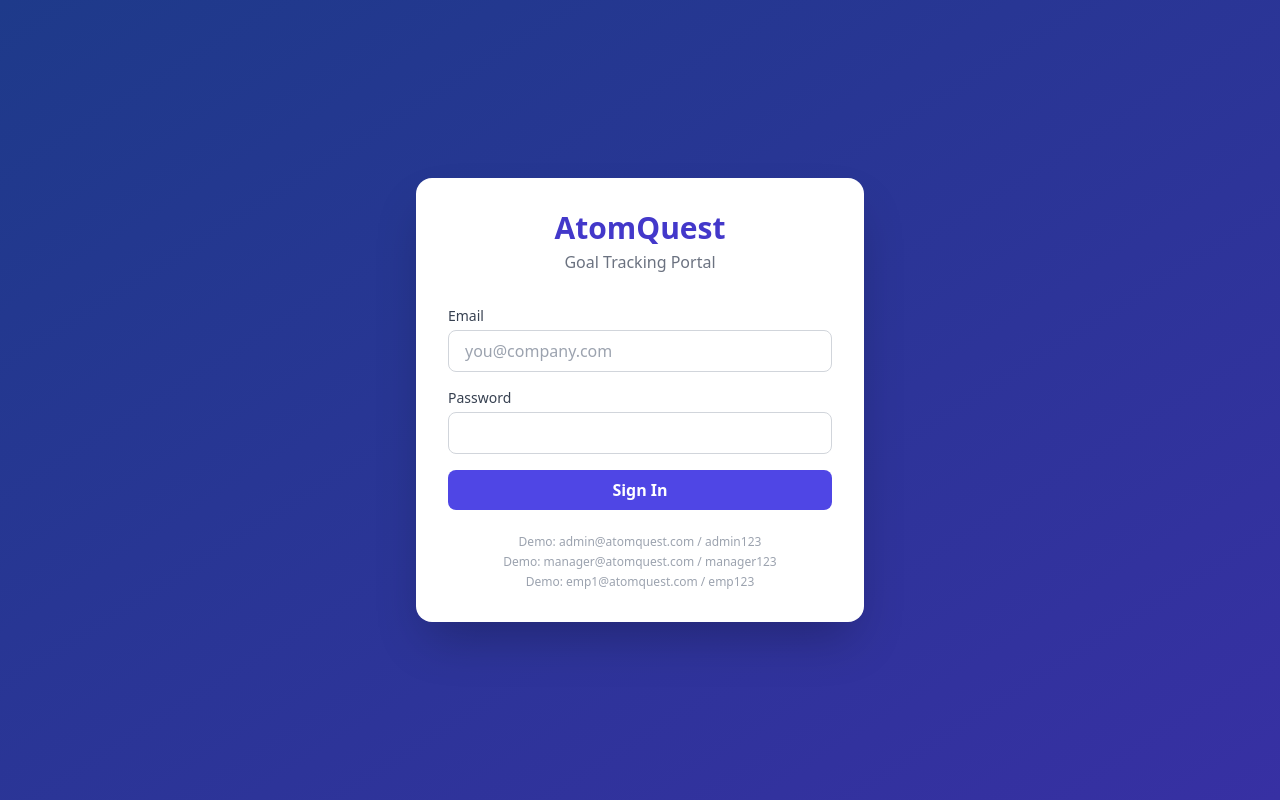
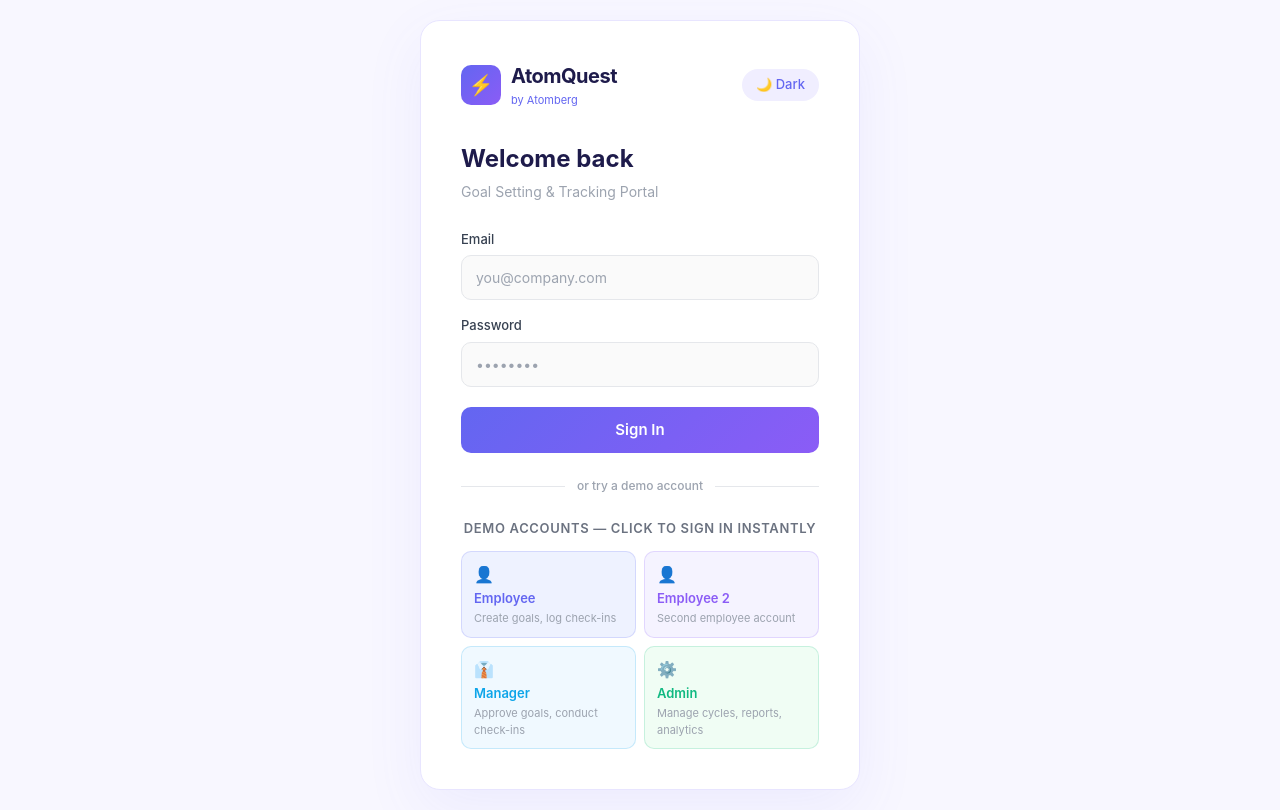
Before and after one commit to rohit-yadav-ece/atomquest, a React (Vite) app in the folder frontend/: page /login in a window 1280 px wide. Built offline with nearby package versions, Linux system fonts and the light colour scheme.

Commit message:
Enhance Login component with dark mode and demo accounts
Refactor Login component to support dark mode and demo accounts. Update handleSubmit to use API for login and improve error handling.

```diff
--- a/frontend/src/pages/Login.jsx
+++ b/frontend/src/pages/Login.jsx
@@ -1,73 +1,278 @@
-import { useState } from "react";
+import { useState, useEffect } from "react";
 import { useNavigate } from "react-router-dom";
 import { useAuth } from "../context/AuthContext";
+import { api } from "../utils/api";
+
+const DEMO_ACCOUNTS = [
+  { role: "Employee", email: "emp1@atomquest.com", password: "emp123", desc: "Create goals, log check-ins", color: "#6366f1", bg: "#eef2ff", icon: "👤" },
+  { role: "Employee 2", email: "emp2@atomquest.com", password: "emp123", desc: "Second employee account", color: "#8b5cf6", bg: "#f5f3ff", icon: "👤" },
+  { role: "Manager", email: "manager@atomquest.com", password: "manager123", desc: "Approve goals, conduct check-ins", color: "#0ea5e9", bg: "#f0f9ff", icon: "👔" },
+  { role: "Admin", email: "admin@atomquest.com", password: "admin123", desc: "Manage cycles, reports, analytics", color: "#10b981", bg: "#f0fdf4", icon: "⚙️" },
+];
+
+const DEMO_ACCOUNTS_DARK = [
+  { role: "Employee", email: "emp1@atomquest.com", password: "emp123", desc: "Create goals, log check-ins", color: "#818cf8", bg: "#1e1b4b", icon: "👤" },
+  { role: "Employee 2", email: "emp2@atomquest.com", password: "emp123", desc: "Second employee account", color: "#a78bfa", bg: "#2e1065", icon: "👤" },
+  { role: "Manager", email: "manager@atomquest.com", password: "manager123", desc: "Approve goals, conduct check-ins", color: "#38bdf8", bg: "#0c4a6e", icon: "👔" },
+  { role: "Admin", email: "admin@atomquest.com", password: "admin123", desc: "Manage cycles, reports, analytics", color: "#34d399", bg: "#064e3b", icon: "⚙️" },
+];
 
 export default function Login() {
-  const { login } = useAuth();
-  const navigate = useNavigate();
   const [email, setEmail] = useState("");
   const [password, setPassword] = useState("");
   const [error, setError] = useState("");
   const [loading, setLoading] = useState(false);
+  const [loadingRole, setLoadingRole] = useState("");
+  const [dark, setDark] = useState(() => localStorage.getItem("aq_theme") === "dark");
+  const { login } = useAuth();
+  const navigate = useNavigate();
 
-  const handleSubmit = async (e) => {
-    e.preventDefault();
+  useEffect(() => {
+    document.documentElement.setAttribute("data-theme", dark ? "dark" : "light");
+    localStorage.setItem("aq_theme", dark ? "dark" : "light");
+  }, [dark]);
+
+  const handleSubmit = async (e, overrideEmail, overridePass, role) => {
+    if (e) e.preventDefault();
+    const finalEmail = overrideEmail || email;
+    const finalPass = overridePass || password;
     setError("");
     setLoading(true);
+    if (role) setLoadingRole(role);
     try {
-      const user = await login(email, password);
-      if (user.role === "admin") navigate("/admin");
-      else if (user.role === "manager") navigate("/manager");
-      else navigate("/employee");
+      const data = await api.post("/api/auth/login", { email: finalEmail, password: finalPass });
+      login(data.access_token, data.user);
+      if (data.user.role === "admin") navigate("/admin");
+      else if (data.user.role === "manager") navigate("/manager");
+      else navigate("/dashboard");
     } catch (err) {
-      setError(err.message);
+      setError("Invalid email or password");
     } finally {
       setLoading(false);
+      setLoadingRole("");
     }
   };
 
+  const accounts = dark ? DEMO_ACCOUNTS_DARK : DEMO_ACCOUNTS;
+
+  const s = {
+    page: {
+      minHeight: "100vh",
+      background: dark ? "#0f0f18" : "#f8f7ff",
+      display: "flex",
+      alignItems: "center",
+      justifyContent: "center",
+      fontFamily: "'Inter', -apple-system, sans-serif",
+      padding: "20px",
+      transition: "background 0.3s",
+    },
+    card: {
+      background: dark ? "#16162a" : "#ffffff",
+      borderRadius: "20px",
+      border: dark ? "1px solid #2a2a45" : "1px solid #e8e5ff",
+      padding: "40px",
+      width: "100%",
+      maxWidth: "440px",
+      boxShadow: dark ? "0 20px 60px rgba(0,0,0,0.5)" : "0 20px 60px rgba(99,102,241,0.08)",
+    },
+    topbar: {
+      display: "flex",
+      justifyContent: "space-between",
+      alignItems: "center",
+      marginBottom: "32px",
+    },
+    logo: {
+      display: "flex",
+      alignItems: "center",
+      gap: "10px",
+    },
+    logoIcon: {
+      width: "40px",
+      height: "40px",
+      borderRadius: "10px",
+      background: "linear-gradient(135deg, #6366f1, #8b5cf6)",
+      display: "flex",
+      alignItems: "center",
+      justifyContent: "center",
+      color: "white",
+      fontSize: "20px",
+      fontWeight: "700",
+    },
+    logoText: {
+      fontSize: "20px",
+      fontWeight: "700",
+      color: dark ? "#fff" : "#1e1b4b",
+      letterSpacing: "-0.5px",
+    },
+    logoSub: {
+      fontSize: "11px",
+      color: dark ? "#818cf8" : "#6366f1",
+      marginTop: "1px",
+    },
+    toggle: {
+      background: dark ? "#2a2a45" : "#f0eeff",
+      border: "none",
+      borderRadius: "20px",
+      padding: "6px 14px",
+      cursor: "pointer",
+      fontSize: "13px",
+      color: dark ? "#a5b4fc" : "#6366f1",
+      fontWeight: "500",
+      display: "flex",
+      alignItems: "center",
+      gap: "5px",
+    },
+    heading: {
+      fontSize: "24px",
+      fontWeight: "700",
+      color: dark ? "#fff" : "#1e1b4b",
+      marginBottom: "4px",
+    },
+    sub: {
+      fontSize: "14px",
+      color: dark ? "#8b8ba7" : "#9ca3af",
+      marginBottom: "28px",
+    },
+    label: {
+      fontSize: "13px",
+      fontWeight: "500",
+      color: dark ? "#a5b4fc" : "#374151",
+      marginBottom: "6px",
+      display: "block",
+    },
+    input: {
+      width: "100%",
+      padding: "11px 14px",
+      borderRadius: "10px",
+      border: dark ? "1px solid #2a2a45" : "1px solid #e5e7eb",
+      background: dark ? "#1e1e35" : "#fafafa",
+      color: dark ? "#fff" : "#111",
+      fontSize: "14px",
+      marginBottom: "16px",
+      outline: "none",
+      boxSizing: "border-box",
+      transition: "border 0.2s",
+    },
+    btn: {
+      width: "100%",
+      padding: "12px",
+      borderRadius: "10px",
+      border: "none",
+      background: "linear-gradient(135deg, #6366f1, #8b5cf6)",
+      color: "white",
+      fontSize: "15px",
+      fontWeight: "600",
+      cursor: "pointer",
+      marginTop: "4px",
+      transition: "opacity 0.2s, transform 0.1s",
+    },
+    divider: {
+      display: "flex",
+      alignItems: "center",
+      gap: "12px",
+      margin: "24px 0",
+    },
+    divLine: {
+      flex: 1,
+      height: "1px",
+      background: dark ? "#2a2a45" : "#e5e7eb",
+    },
+    divText: {
+      fontSize: "12px",
+      color: dark ? "#8b8ba7" : "#9ca3af",
+      fontWeight: "500",
+    },
+    demoTitle: {
+      fontSize: "13px",
+      fontWeight: "600",
+      color: dark ? "#8b8ba7" : "#6b7280",
+      marginBottom: "12px",
+      textAlign: "center",
+      letterSpacing: "0.05em",
+      textTransform: "uppercase",
+    },
+    demoGrid: {
+      display: "grid",
+      gridTemplateColumns: "1fr 1fr",
+      gap: "8px",
+    },
+    error: {
+      background: "#fef2f2",
+      border: "1px solid #fecaca",
+      color: "#dc2626",
+      padding: "10px 14px",
+      borderRadius: "8px",
+      fontSize: "13px",
+      marginBottom: "16px",
+    },
+  };
+
   return (
-    <div className="min-h-screen bg-gradient-to-br from-blue-900 to-indigo-800 flex items-center justify-center p-4">
-      <div className="bg-white rounded-2xl shadow-2xl w-full max-w-md p-8">
-        <div className="text-center mb-8">
-          <h1 className="text-3xl font-bold text-indigo-700">AtomQuest</h1>
-          <p className="text-gray-500 mt-1">Goal Tracking Portal</p>
+    <div style={s.page}>
+      <div style={s.card}>
+        {/* Top bar */}
+        <div style={s.topbar}>
+          <div style={s.logo}>
+            <div style={s.logoIcon}>⚡</div>
+            <div>
+              <div style={s.logoText}>AtomQuest</div>
+              <div style={s.logoSub}>by Atomberg</div>
+            </div>
+          </div>
+          <button style={s.toggle} onClick={() => setDark(d => !d)}>
+            {dark ? "☀️ Light" : "🌙 Dark"}
+          </button>
         </div>
-        <form onSubmit={handleSubmit} className="space-y-4">
-          <div>
-            <label className="block text-sm font-medium text-gray-700 mb-1">Email</label>
-            <input
-              type="email"
-              className="w-full border border-gray-300 rounded-lg px-4 py-2 focus:outline-none focus:ring-2 focus:ring-indigo-500"
-              value={email}
-              onChange={e => setEmail(e.target.value)}
-              required
-              placeholder="you@company.com"
-            />
-          </div>
-          <div>
-            <label className="block text-sm font-medium text-gray-700 mb-1">Password</label>
-            <input
-              type="password"
-              className="w-full border border-gray-300 rounded-lg px-4 py-2 focus:outline-none focus:ring-2 focus:ring-indigo-500"
-              value={password}
-              onChange={e => setPassword(e.target.value)}
-              required
-            />
-          </div>
-          {error && <p className="text-red-500 text-sm">{error}</p>}
-          <button
-            type="submit"
-            disabled={loading}
-            className="w-full bg-indigo-600 text-white py-2 rounded-lg font-semibold hover:bg-indigo-700 transition disabled:opacity-60"
-          >
-            {loading ? "Signing in..." : "Sign In"}
+
+        <div style={s.heading}>Welcome back</div>
+        <div style={s.sub}>Goal Setting & Tracking Portal</div>
+
+        {error && <div style={s.error}>⚠️ {error}</div>}
+
+        <form onSubmit={handleSubmit}>
+          <label style={s.label}>Email</label>
+          <input style={s.input} type="email" placeholder="you@company.com"
+            value={email} onChange={e => setEmail(e.target.value)} required />
+          <label style={s.label}>Password</label>
+          <input style={s.input} type="password" placeholder="••••••••"
+            value={password} onChange={e => setPassword(e.target.value)} required />
+          <button style={{ ...s.btn, opacity: loading ? 0.7 : 1 }} type="submit" disabled={loading}>
+            {loading && !loadingRole ? "Signing in..." : "Sign In"}
           </button>
         </form>
-        <div className="mt-6 text-xs text-gray-400 text-center space-y-1">
-          <p>Demo: admin@atomquest.com / admin123</p>
-          <p>Demo: manager@atomquest.com / manager123</p>
-          <p>Demo: emp1@atomquest.com / emp123</p>
+
+        <div style={s.divider}>
+          <div style={s.divLine} />
+          <span style={s.divText}>or try a demo account</span>
+          <div style={s.divLine} />
+        </div>
+
+        <div style={s.demoTitle}>Demo accounts — click to sign in instantly</div>
+        <div style={s.demoGrid}>
+          {accounts.map(acc => (
+            <button key={acc.role}
+              onClick={() => handleSubmit(null, acc.email, acc.password, acc.role)}
+              disabled={loading}
+              style={{
+                background: acc.bg,
+                border: `1px solid ${acc.color}30`,
+                borderRadius: "10px",
+                padding: "10px 12px",
+                cursor: "pointer",
+                textAlign: "left",
+                transition: "transform 0.1s, box-shadow 0.1s",
+                opacity: loading && loadingRole !== acc.role ? 0.6 : 1,
+              }}
+            >
+              <div style={{ fontSize: "16px", marginBottom: "3px" }}>{acc.icon}</div>
+              <div style={{ fontSize: "13px", fontWeight: "600", color: acc.color }}>
+                {loadingRole === acc.role ? "Signing in..." : acc.role}
+              </div>
+              <div style={{ fontSize: "11px", color: dark ? "#888" : "#9ca3af", marginTop: "2px" }}>
+                {acc.desc}
+              </div>
+            </button>
+          ))}
         </div>
       </div>
     </div>
```
